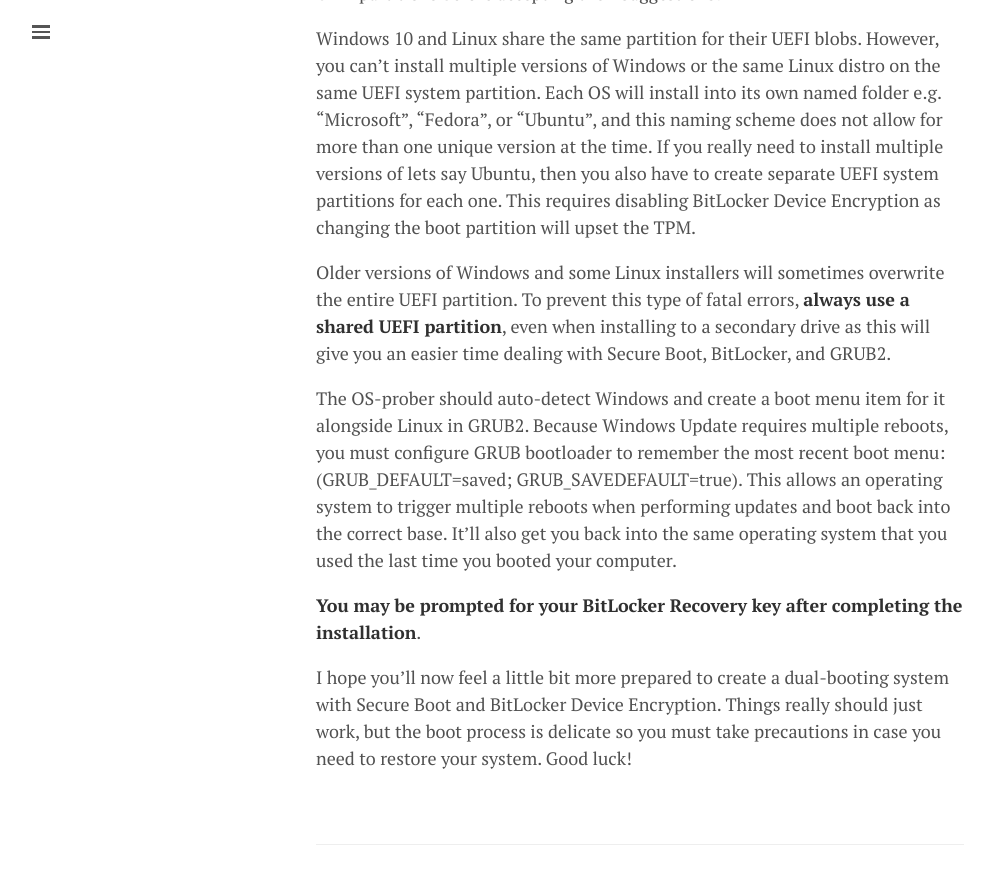
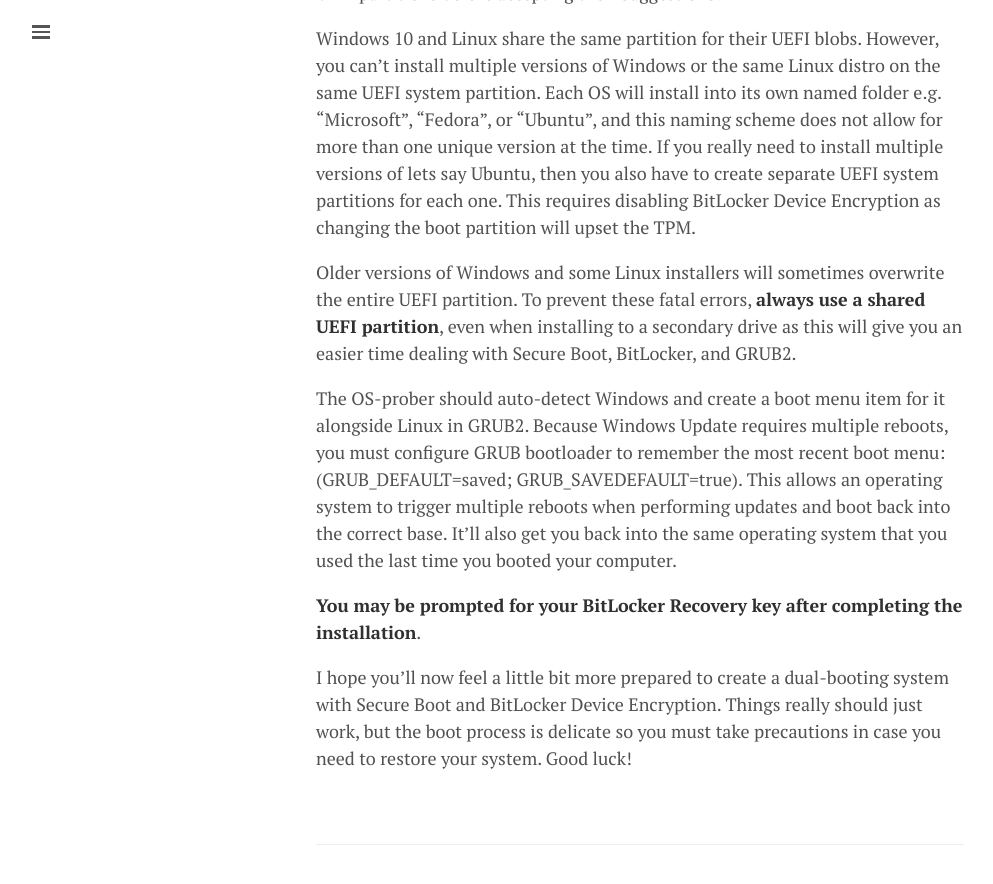
Before and after one commit to lgeurts/lgeurts.github.io, a Jekyll site: the page built from _posts/2019-03-19-dual-booting-windows-and-linux.md, in a window 1280 px wide and 900 px high, scrolled down 2752 px. Shown: the top 884 px of the window, without its empty margins (0-993 px from the left). Built offline with Jekyll 4.4.1, drawn with Linux system fonts in a browser that asks for light colours; nearby versions of some CDN libraries; comment, search, counter and statistics services are not loaded.

Commit message:
Update 2019-03-19-dual-booting-windows-and-linux.md

```diff
--- a/_posts/2019-03-19-dual-booting-windows-and-linux.md
+++ b/_posts/2019-03-19-dual-booting-windows-and-linux.md
@@ -49,7 +49,7 @@
 
 Windows 10 and Linux share the same partition for their UEFI blobs. However, you can't install multiple versions of Windows or the same Linux distro on the same UEFI system partition. Each OS will install into its own named folder e.g. "Microsoft", “Fedora”, or "Ubuntu”, and this naming scheme does not allow for more than one unique version at the time. If you really need to install multiple versions of lets say Ubuntu, then you also have to create separate UEFI system partitions for each one. This requires disabling BitLocker Device Encryption as changing the boot partition will upset the TPM.
 
-Older versions of Windows and some Linux installers will sometimes overwrite the entire UEFI partition. To prevent this type of fatal errors, **always use a shared UEFI partition**, even when installing to a secondary drive as this will give you an easier time dealing with Secure Boot, BitLocker, and GRUB2.
+Older versions of Windows and some Linux installers will sometimes overwrite the entire UEFI partition. To prevent these fatal errors, **always use a shared UEFI partition**, even when installing to a secondary drive as this will give you an easier time dealing with Secure Boot, BitLocker, and GRUB2.
 
 The OS-prober should auto-detect Windows and create a boot menu item for it alongside Linux in GRUB2. Because Windows Update requires multiple reboots, you must configure GRUB bootloader to remember the most recent boot menu: (GRUB_DEFAULT=saved; GRUB_SAVEDEFAULT=true). This allows an operating system to trigger multiple reboots when performing updates and boot back into the correct base. It’ll also get you back into the same operating system that you used the last time you booted your computer.
 
```
